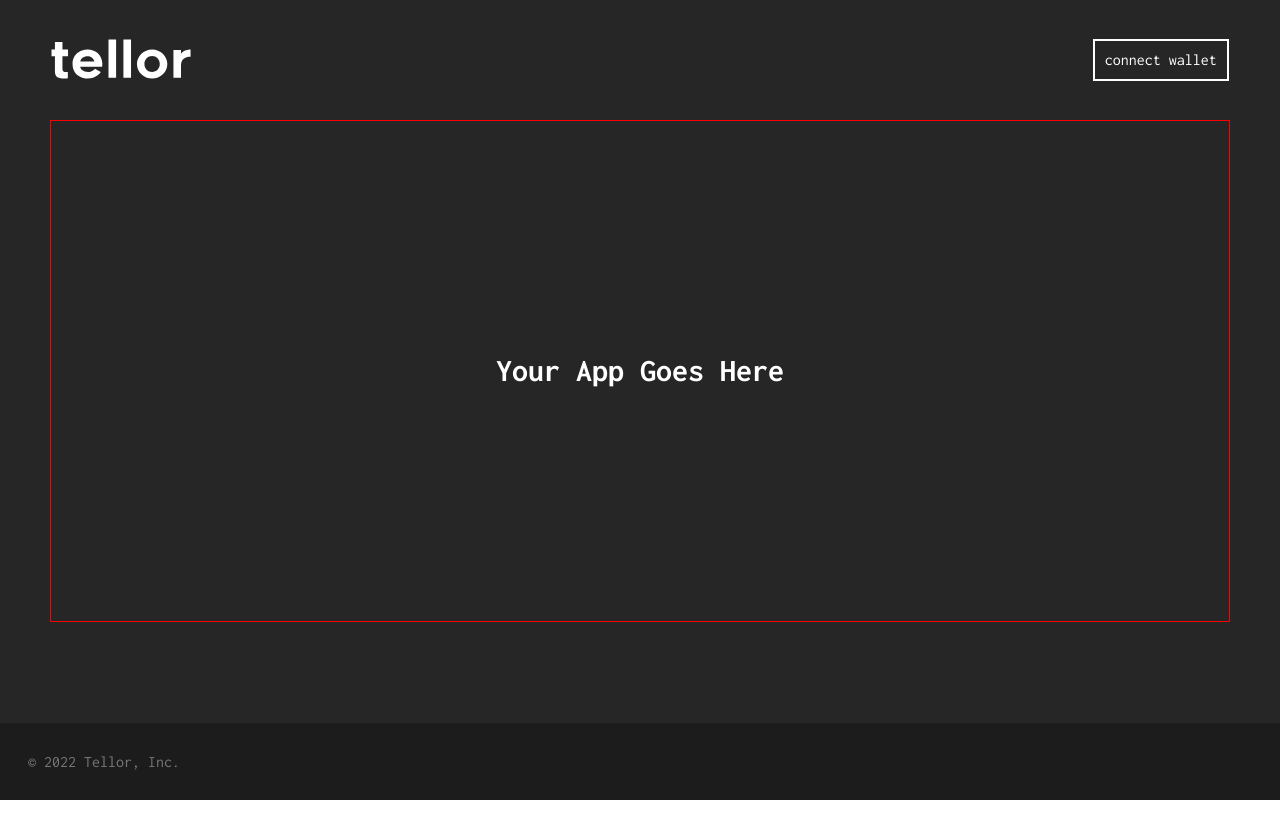
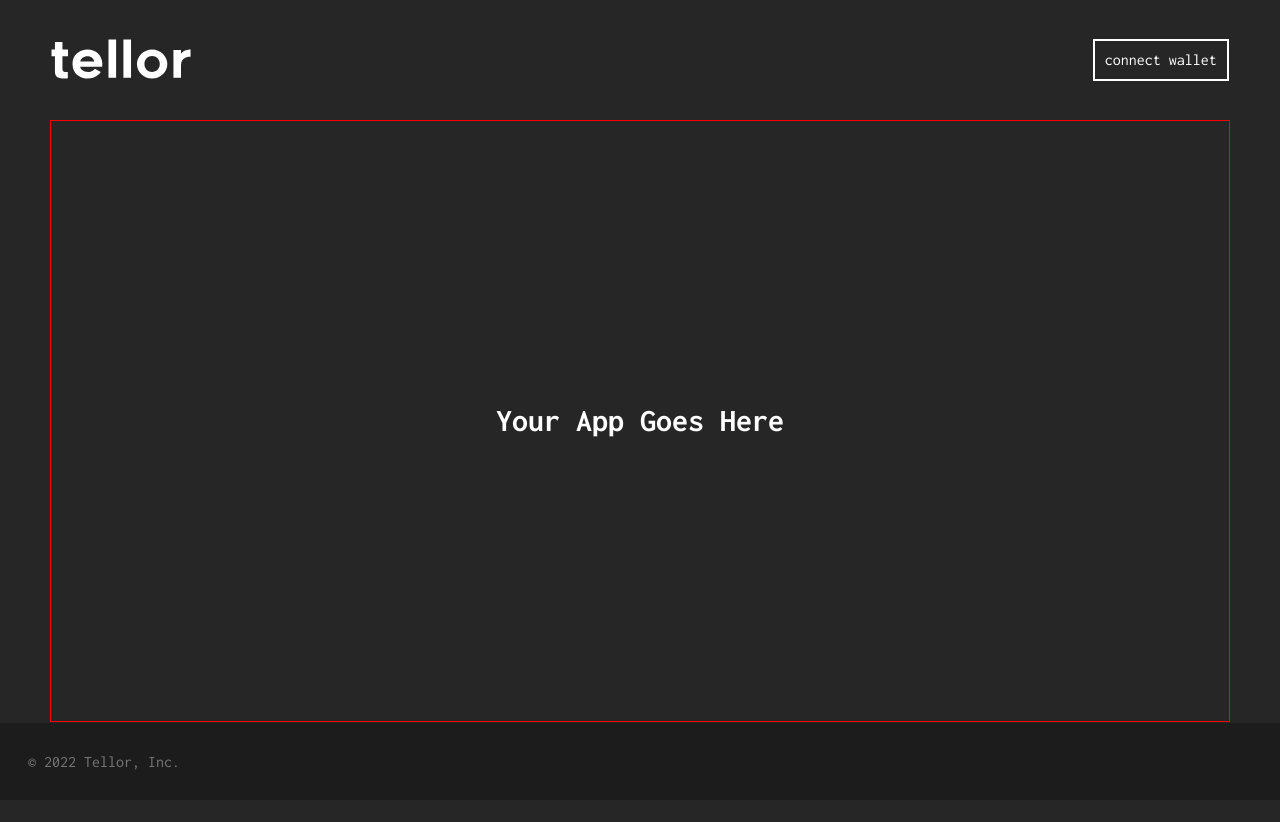
Before and after one commit to tellor-io/dataFeed, a React (Create React App) app: page / in a window 1280 px wide. Before the commit the page ends 800 px from the top, so only its background shows below. Built offline with nearby package versions, Linux system fonts and the light colour scheme; what web3modal would draw is missing.

Commit message:
Update App.css

```diff
--- a/src/App.css
+++ b/src/App.css
@@ -9,14 +9,14 @@
   background-color: #262626;
   color: #ffffff;
   font-family: 'Inconsolata', monospace;
-  position: relative;
 }
 .HeroContainer {
   width: 92%;
-  height: 500px;
+  height: 600px;
   display: flex;
   justify-content: center;
   align-items: center;
   border: 1px solid red;
   background-color: #262626;
+  margin-bottom: 100px;
 }
```
